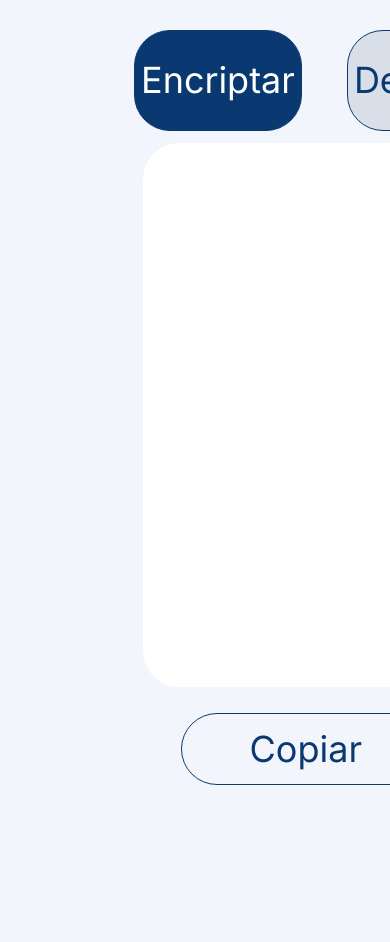
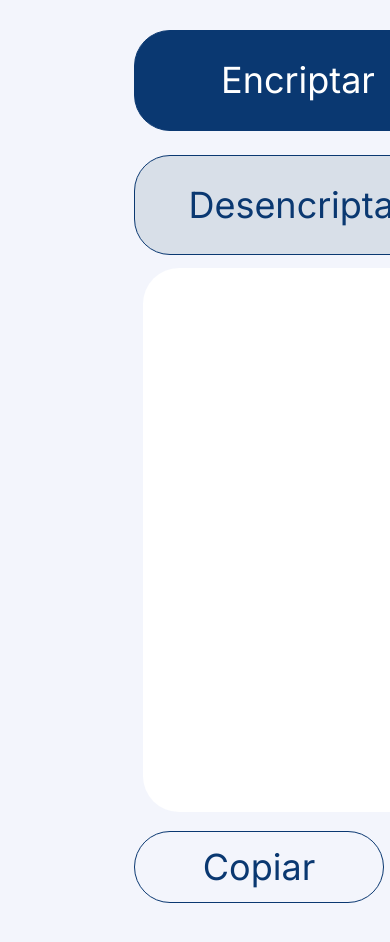
Before and after one commit to Pamper20/Challenge_Alura, a plain HTML site: page index.html in a window 390 px wide. Shown: the part 1041-1983 px from the top of the page. Before the commit the page ends 1952 px from the top, so only its background shows below. Drawn offline with Linux system fonts and the light colour scheme.

Commit message:
Actualizacion Display Movil

```diff
--- a/style.css
+++ b/style.css
@@ -43,6 +43,10 @@ main{
     outline: none;
 
   }
+
+.section2{
+    text-align: center;
+}
 .mensaje{
 
     background: white;
@@ -51,7 +55,6 @@ main{
     border: none;
     border-radius: 1.5rem;
     color: var(--color-secundario);
-    margin-left: 3.75rem;
     margin-top: 0.525rem;
     padding-left: 1.25rem;
     position:flex ;
@@ -63,6 +66,7 @@ main{
 .botones{
     display: flex;
     margin-top: 10%;
+    gap: 5%;
 
 }
 .btn-desencriptar{
@@ -72,7 +76,6 @@ main{
     color: var(--color-secundario);
     cursor: pointer;
     height: 4.1875rem;
-    margin-left: 1.875rem;
     width: 328px;
 
 }
@@ -93,8 +96,8 @@ main{
     color: var(--color-secundario);
     cursor: pointer;
     height: 3rem;
-    margin-left: 25%;
-    margin-top: 0.5rem;
+
+    margin-top: 0.2rem;
     position:flex;
     width: 250px;
 }
@@ -115,9 +118,16 @@ main{
         width: 50%;
         padding: auto;
         flex-direction: column;
-        display:flex;
+
 
     }
+    .botones{
+        flex-direction:column ;
+        width: 100%;
+        gap: 1rem;
+
+    }
+
     .mensaje{
         height: 100%;
         margin-left: 5%;
```
